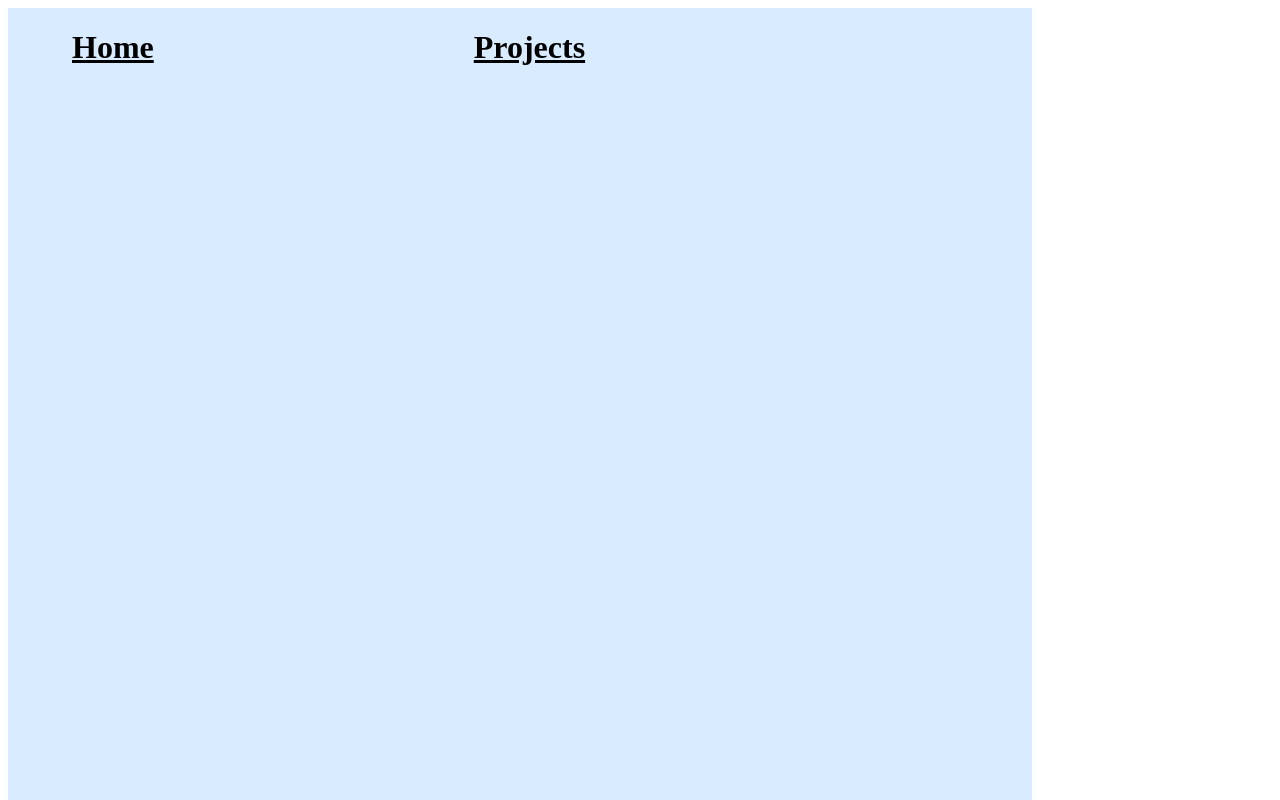
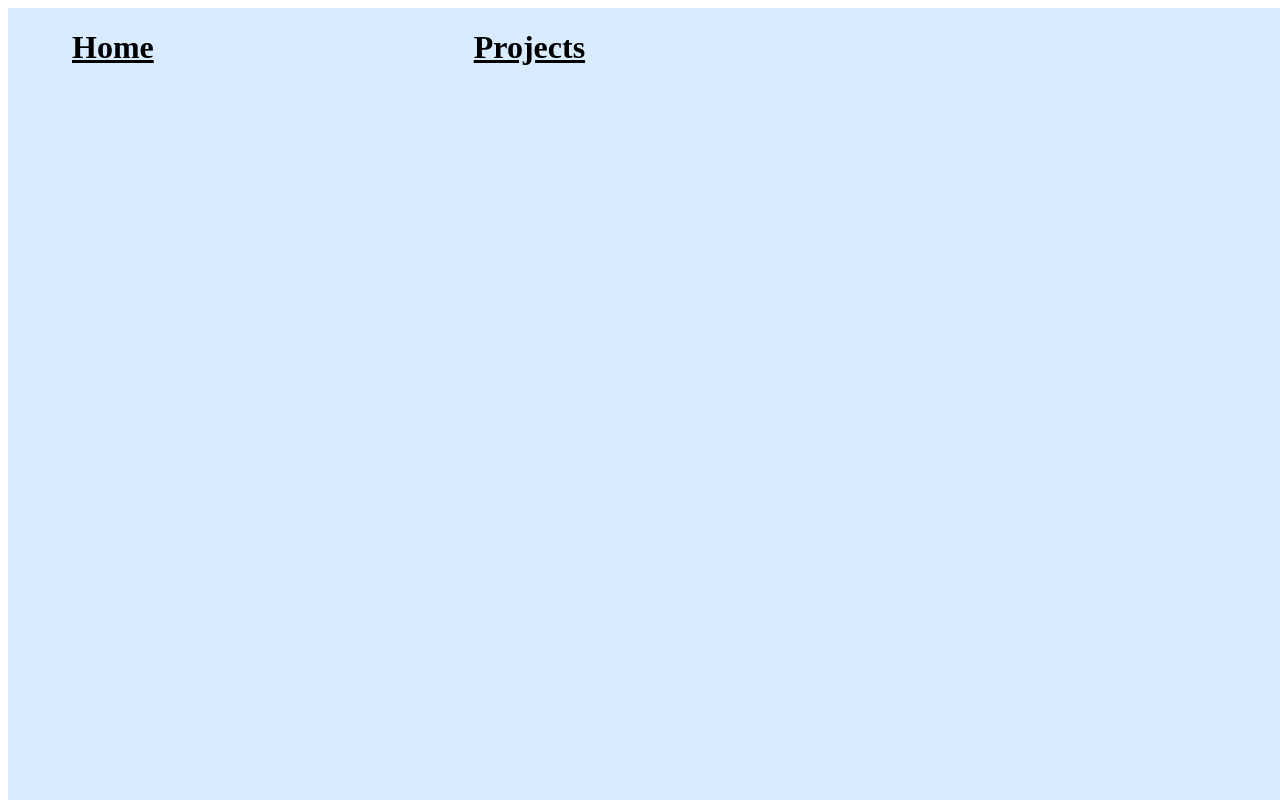
Before and after one commit to r-y4n/webapp, a Next.js app: page /projects in a window 1280 px wide. Built offline with nearby package versions, Linux system fonts and the light colour scheme.

Commit message:
Update styles.module.css

```diff
--- a/styles/styles.module.css
+++ b/styles/styles.module.css
@@ -45,6 +45,7 @@
   width: 80vw;
   height: 80vw;
   background-color: #d8ebff;
+  padding: 10vw;
 }
 
   .navbar {
```
